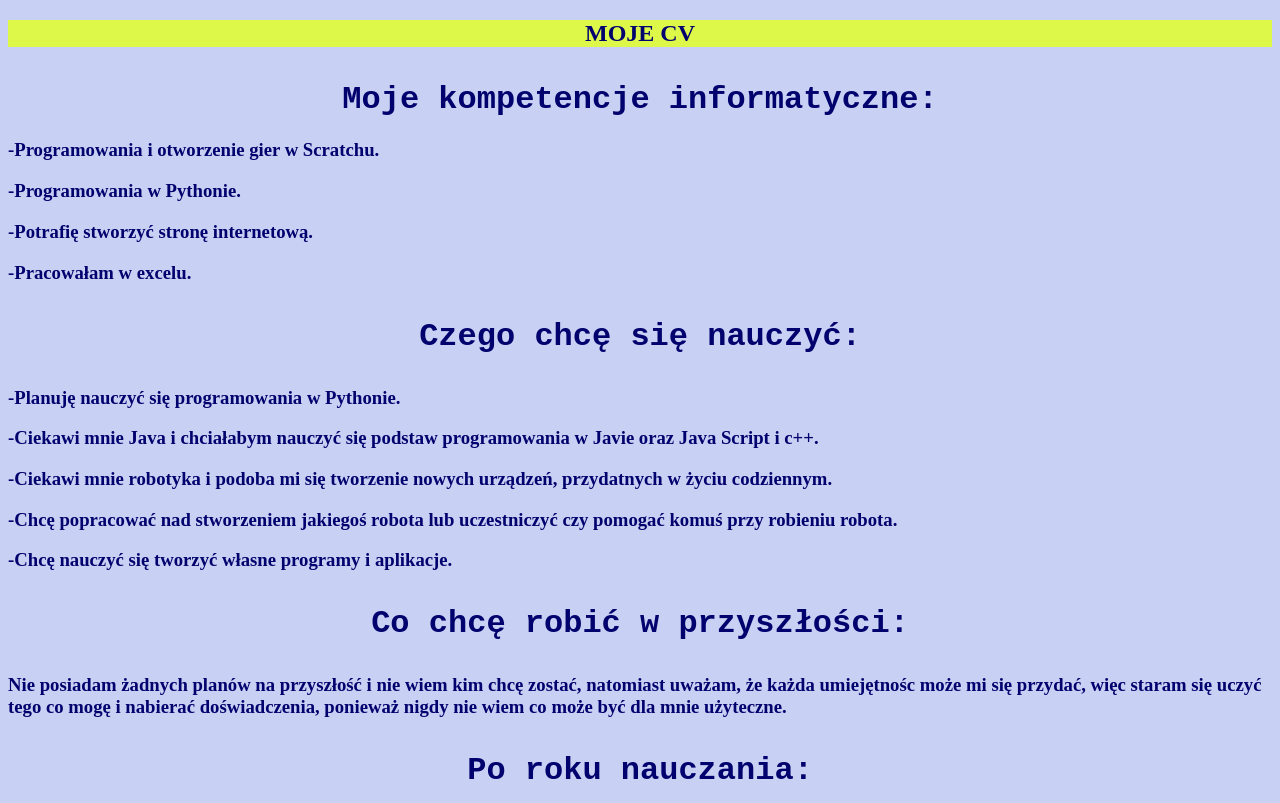
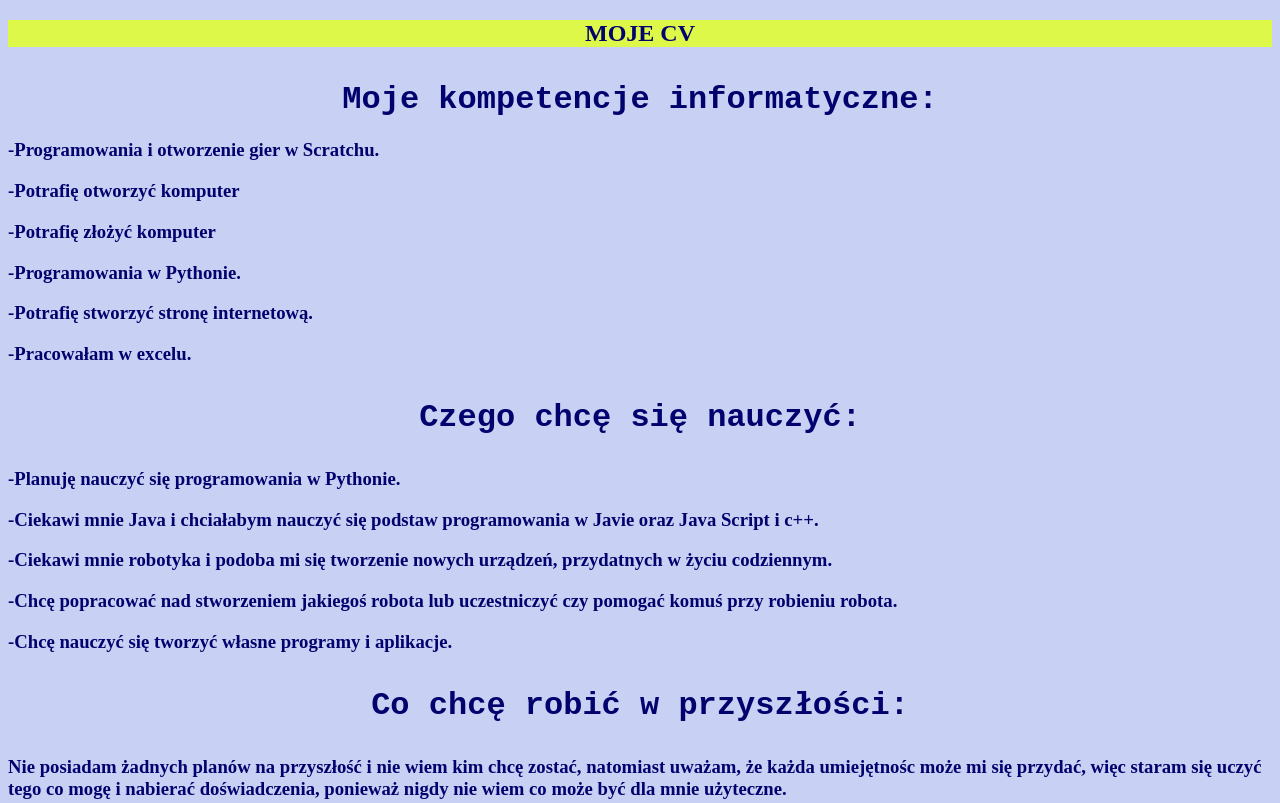
Before and after one commit to 9iskra9/9iskra9.github.io, a plain HTML site: page index.html in a window 1280 px wide. Shown: the top 803 px of the page. Drawn offline with Linux system fonts and the light colour scheme.

Commit message:
Update index.html

```diff
--- a/index.html
+++ b/index.html
@@ -17,7 +17,7 @@
     <p>
 
     </p>
-    <center><b></p></b></center><p></p></h1> <p></p><h3>-Programowania i otworzenie gier w Scratchu.<p></p></h3> <p></p><h3>-Programowania w Pythonie.<p></p></h3> <p></p><h3>-Potrafię stworzyć stronę internetową.</h3><p></p> <p></p><h3>-Pracowałam w excelu.</h3><p></p>
+    <center><b></p></b></center><p></p></h1> <p></p><h3>-Programowania i otworzenie gier w Scratchu.<p></p></h3> <p></p><h3>-Potrafię otworzyć komputer<p></p></h3> <p></p><h3>-Potrafię złożyć komputer<p></p></h3> <p></p><h3>-Programowania w Pythonie.<p></p></h3> <p></p><h3>-Potrafię stworzyć stronę internetową.</h3><p></p> <p></p><h3>-Pracowałam w excelu.</h3><p></p>
         <h1><p><b></b></p><center><b><FONT FACE="Courier New"> Czego chcę się nauczyć:</b></center><p></p></h1></FONT>  <p></p><h3>-Planuję nauczyć się programowania w Pythonie.<p></p></h3> <p></p><h3>-Ciekawi mnie Java i chciałabym nauczyć się podstaw programowania w Javie oraz Java Script i c++.<p></p></h3> <p></p><h3>-Ciekawi mnie robotyka i podoba mi się tworzenie nowych urządzeń, przydatnych w  życiu codziennym.</h3><p></p> <p></p><h3>-Chcę popracować nad stworzeniem jakiegoś robota lub uczestniczyć czy pomogać komuś przy robieniu robota.</h3><p></p> <p></p><h3>-Chcę nauczyć się tworzyć własne programy i aplikacje.</h3><p></p>
         <h1><p><b></b></p><center><b><FONT FACE="Courier New">Co chcę robić w przyszłości:</b></center><p></p></h1></FONT> <p></p><h3>Nie posiadam żadnych planów na przyszłość i nie wiem kim chcę zostać, natomiast uważam, że każda umiejętnośc może mi się przydać, więc staram się uczyć tego co mogę i nabierać doświadczenia, ponieważ nigdy nie wiem co może być dla mnie użyteczne. <p></p></h3>
         <h1><p><b></b></p><center><b><FONT FACE="Courier New"> Po roku nauczania:</b></center><p></p></h1></FONT> <p></p><h3>Potrafię posługiwać się programem eclipse oraz w nim programować. Stworzyłam bubble sorta oraz selection sorta. Potrafię zrobić Herona, pracowałam na instrukcji warunkowej. Tworzyłam zadania z wiekiem. Wykonywałam zadania z m.in. 'double' , 'random'. Potrafię stworzyć funkcję liniową i narysować koło, jak i parabolę. Wykonywałam wszelakie zadania trywialne. Nauczyłam się wykonywać zadania używając metod i wywoływać np. pola figur geomatrycznych. <p></p></h3>
```
